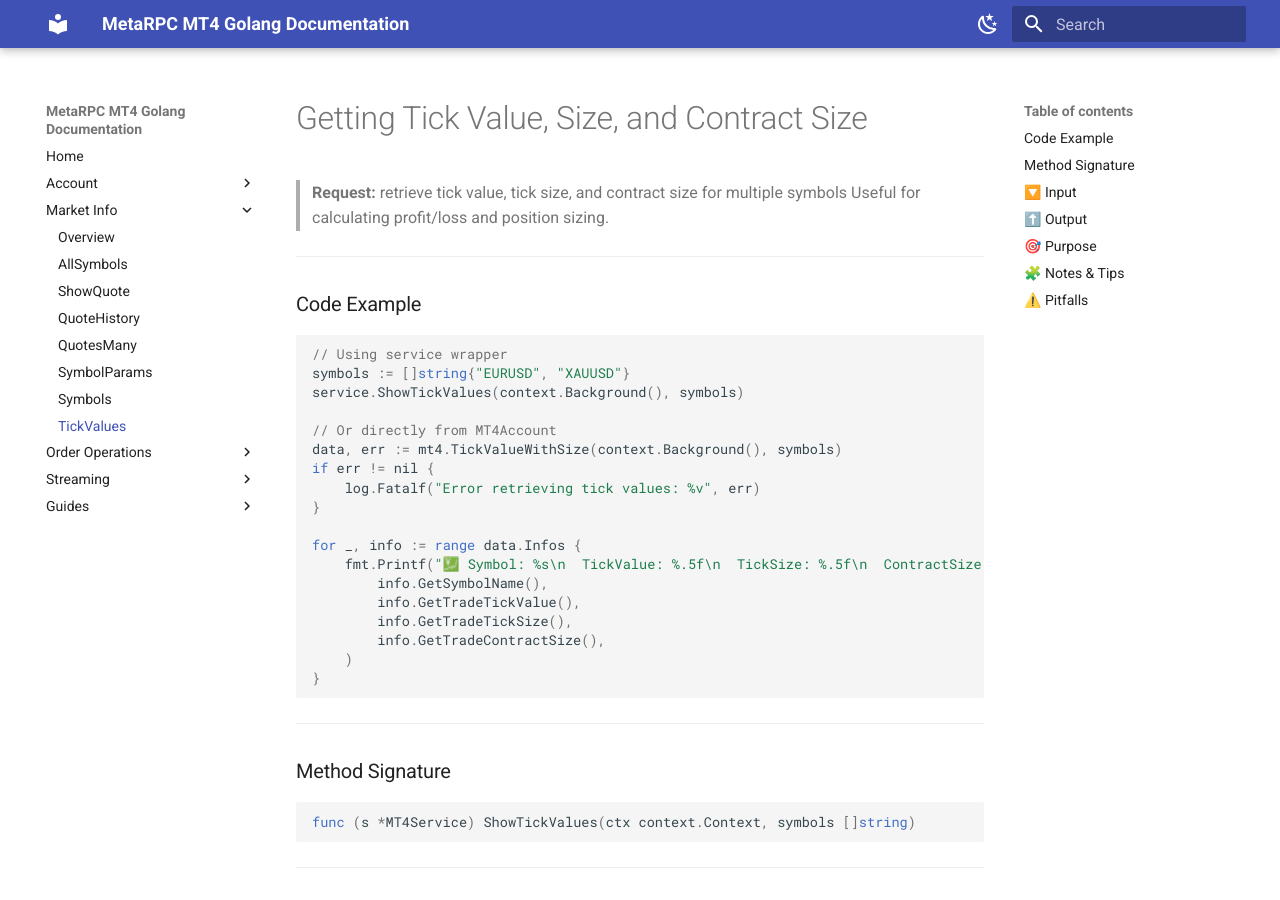
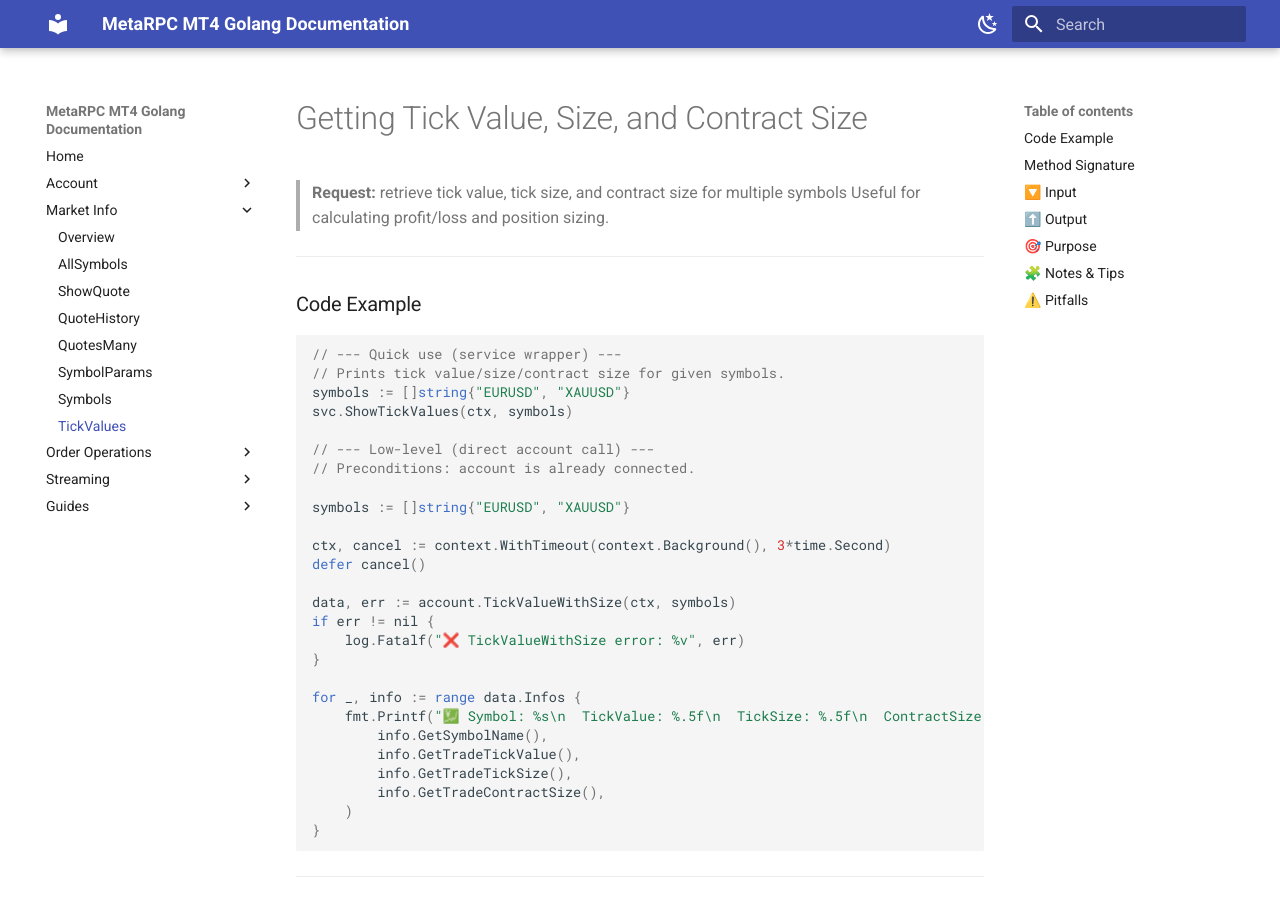
Before and after one commit to MetaRPC/GoMT4, an MkDocs documentation site: the page built from docs/Market_Info/ShowTickValues.md, in a window 1280 px wide and 900 px high. Built offline with MkDocs 1.6.1 and Material for MkDocs 9.7.7, drawn with Linux system fonts in a browser that asks for light colours.

Commit message:
Update ShowTickValues.md

````diff
--- a/docs/Market_Info/ShowTickValues.md
+++ b/docs/Market_Info/ShowTickValues.md
@@ -8,14 +8,22 @@
 ### Code Example
 
 ```go
-// Using service wrapper
+// --- Quick use (service wrapper) ---
+// Prints tick value/size/contract size for given symbols.
 symbols := []string{"EURUSD", "XAUUSD"}
-service.ShowTickValues(context.Background(), symbols)
+svc.ShowTickValues(ctx, symbols)
 
-// Or directly from MT4Account
-data, err := mt4.TickValueWithSize(context.Background(), symbols)
+// --- Low-level (direct account call) ---
+// Preconditions: account is already connected.
+
+symbols := []string{"EURUSD", "XAUUSD"}
+
+ctx, cancel := context.WithTimeout(context.Background(), 3*time.Second)
+defer cancel()
+
+data, err := account.TickValueWithSize(ctx, symbols)
 if err != nil {
-    log.Fatalf("Error retrieving tick values: %v", err)
+    log.Fatalf("❌ TickValueWithSize error: %v", err)
 }
 
 for _, info := range data.Infos {
````
